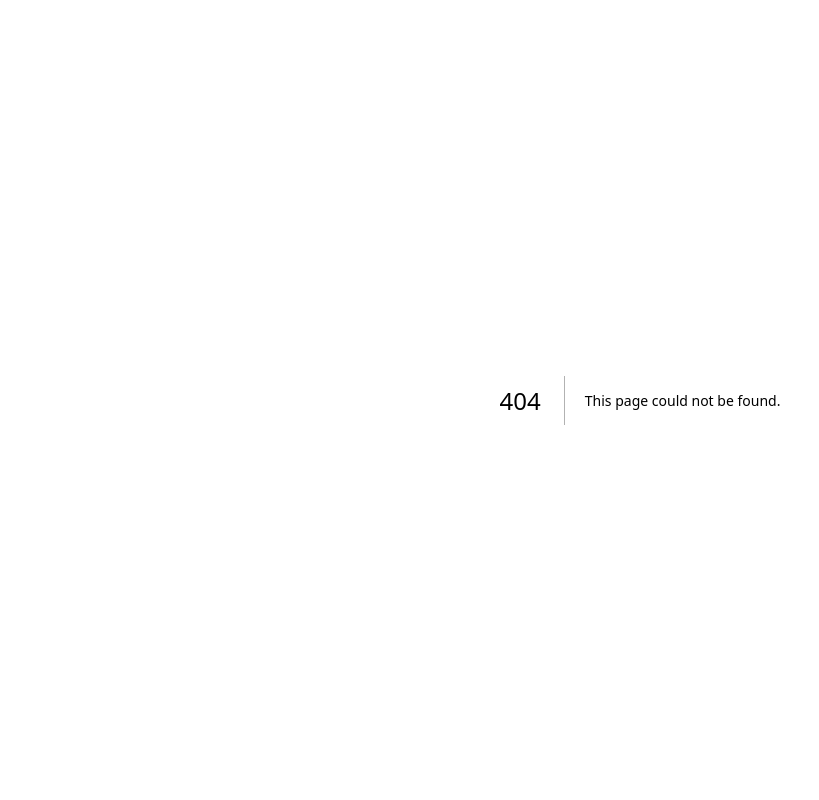
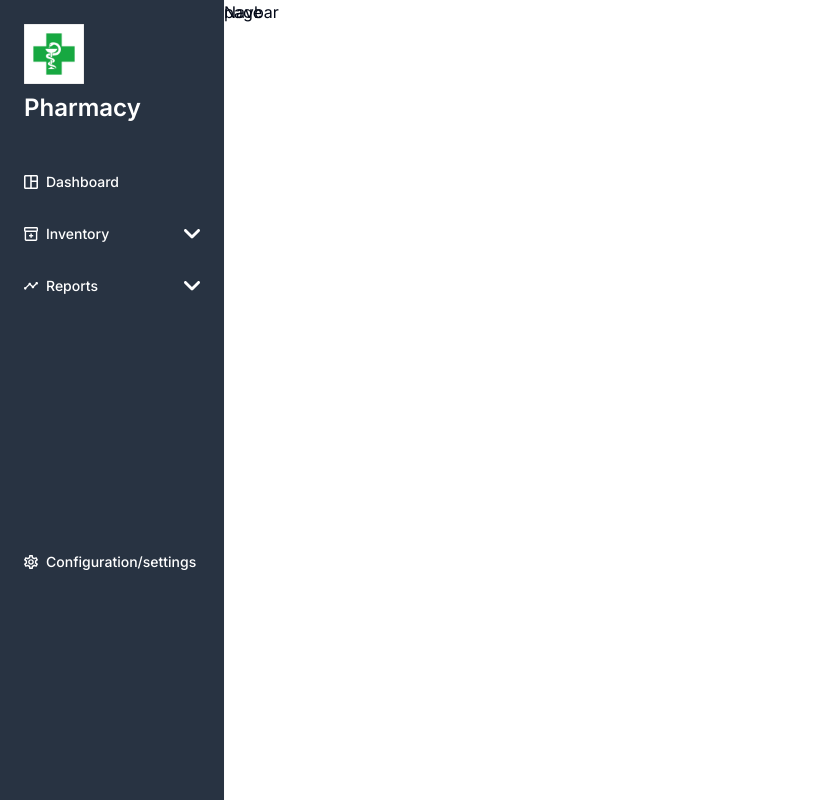
Before and after one commit to valentina-buoro/health-management-system, a Next.js app: page /configure in a window 1280 px wide. Before the commit this address had no page. Shown: the whole page, without its empty margins (0-819 px from the left). Built offline with nearby package versions, Linux system fonts and the light colour scheme.

Commit message:
feat: configure page init

```diff
--- a/app/(group)/_components/sideItems.tsx
+++ b/app/(group)/_components/sideItems.tsx
@@ -57,7 +57,7 @@ const SidebarItems = ({
         onClick={onClick}
         type="button"
         className={cn(
-          "flex items-center  gap-x-2 text-white  text-sm font-[500] pl-6 transition-all hover:text-white hover:bg-slate-300/20",
+          "flex items-center  gap-x-2 text-white  text-sm font-[500] pl-6 transition-all hover:text-white hover:bg-slate-300/20 last:mt-56",
           isActive &&
             "text-white bg-sky-200/20 hover:bg-sky-200/20 hover:text-white"
         )}
--- a/app/(group)/_components/sidebarRoutes.tsx
+++ b/app/(group)/_components/sidebarRoutes.tsx
@@ -6,7 +6,7 @@ import Dashboard from '../../../public/sidebarDashboard.svg'
 import Inventory from '../../../public/sidebarInventory.svg'
 import Reports from '../../../public/sidebarReport.svg'
 import DropDown from '../../../public/dropdown.svg'
-
+import Settings from '../../../public/settings.svg'
 
 const guestRoutes = [
     {
@@ -30,6 +30,11 @@ const guestRoutes = [
         label2: 'Sales Report',
         href:'/reports',
         href2: '/sales-report'
+    },
+    {
+        icon: Settings,
+        label: 'Configuration/settings',
+        href: 'configure'
     }
 ]
 
--- /dev/null
+++ b/app/(group)/configure/page.tsx
@@ -0,0 +1,9 @@
+import React from 'react'
+
+const page = () => {
+  return (
+    <div>page</div>
+  )
+}
+
+export default page
```
Also changed, not shown: public/settings.svg (added).
